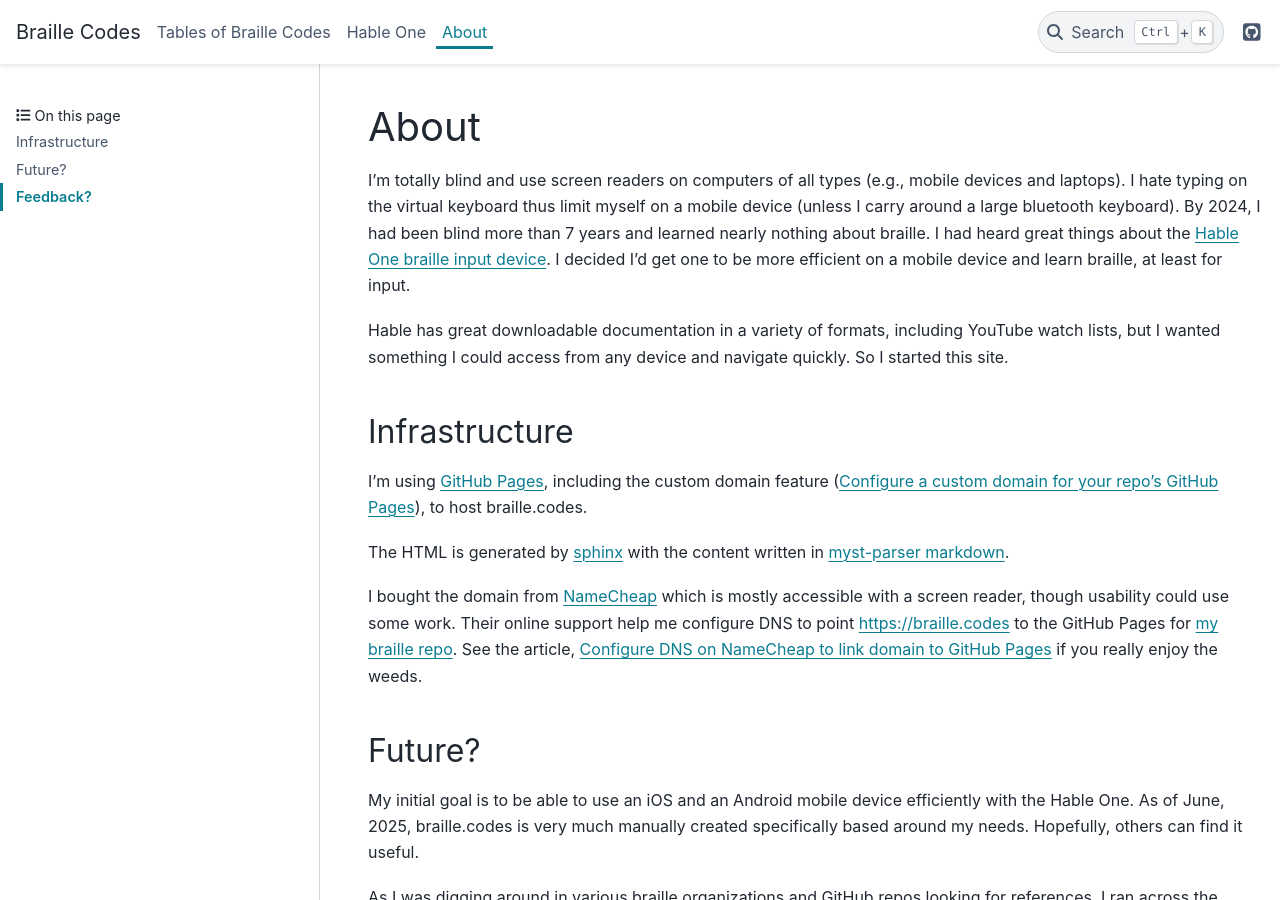
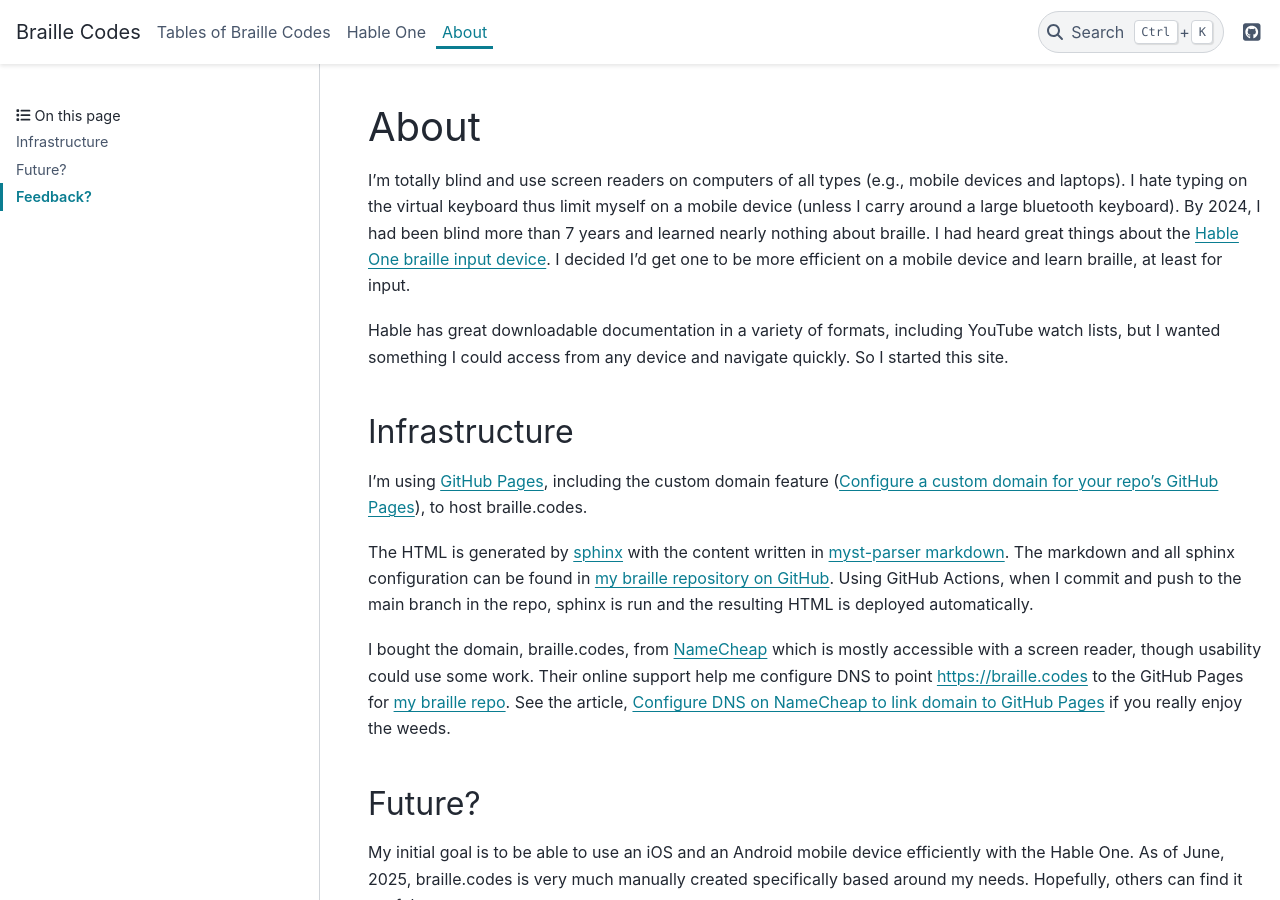
Before and after one commit to joeldodson/braille, a Sphinx documentation site: the page built from docs/about.md, in a window 1280 px wide and 900 px high. Built offline with Sphinx 7.4.7 and the PyData theme 0.15.4, drawn with Linux system fonts in a browser that asks for light colours.

Commit message:
a little more info on github in the about page

```diff
--- a/docs/about.md
+++ b/docs/about.md
@@ -16,8 +16,10 @@
 
 The HTML is generated by [sphinx](https://www.sphinx-doc.org/en/master/usage/quickstart.html)
 with the content written in [myst-parser markdown](https://myst-parser.readthedocs.io/en/latest/).
+The markdown and all sphinx configuration can be found in [my braille repository on GitHub](https://github.com/joeldodson/braille/).
+Using GitHub Actions, when I commit and push to the main branch in the repo, sphinx is run and the resulting HTML is deployed automatically.
 
-I bought the domain from [NameCheap](https://namecheap.com)
+I bought the domain, braille.codes, from [NameCheap](https://namecheap.com)
 which is mostly accessible with a screen reader, though usability could use some work.
 Their online support help me configure DNS to point [https://braille.codes](https://braille.codes) to the GitHub Pages for
 [my braille repo](https://github.com/joeldodson/braille/).
```
